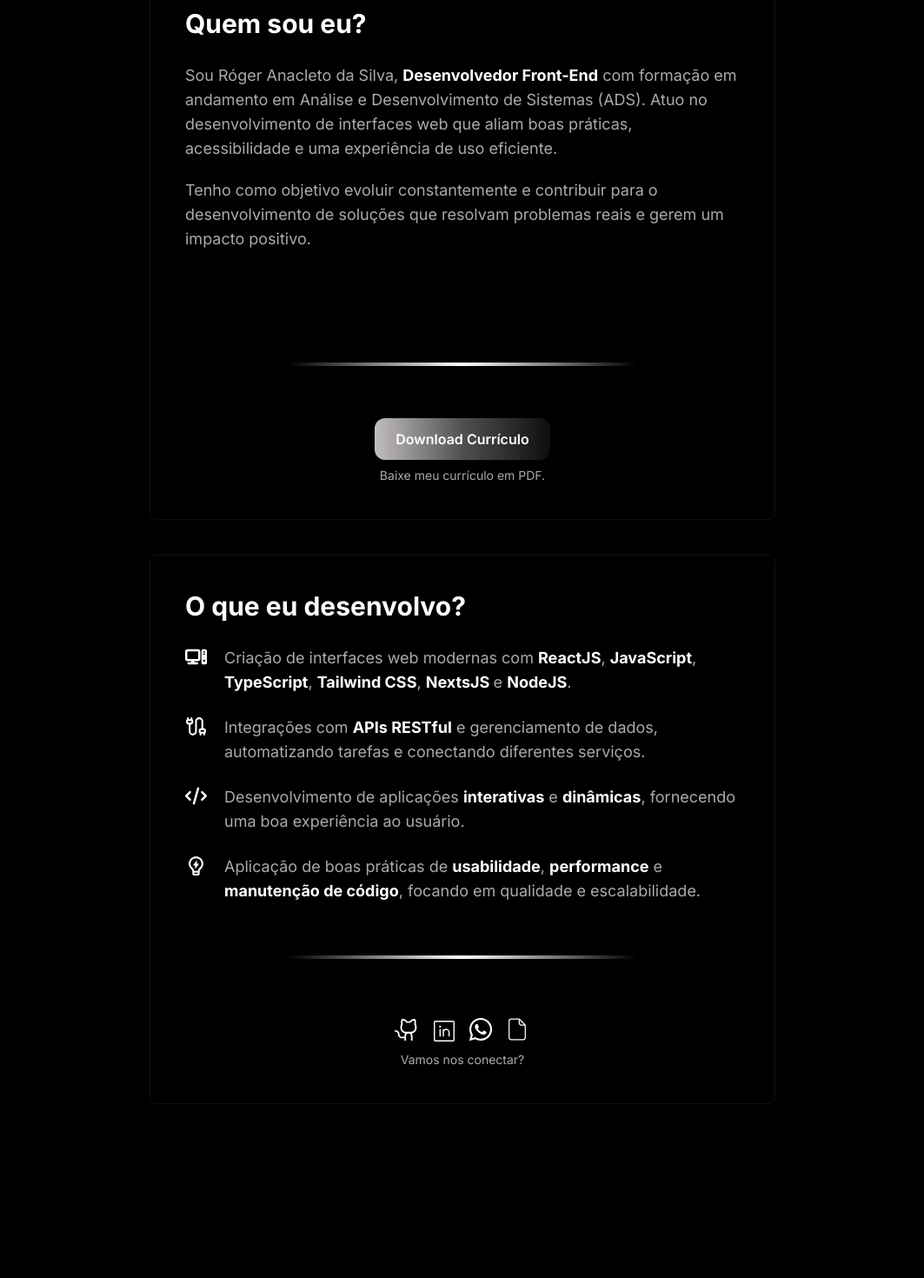
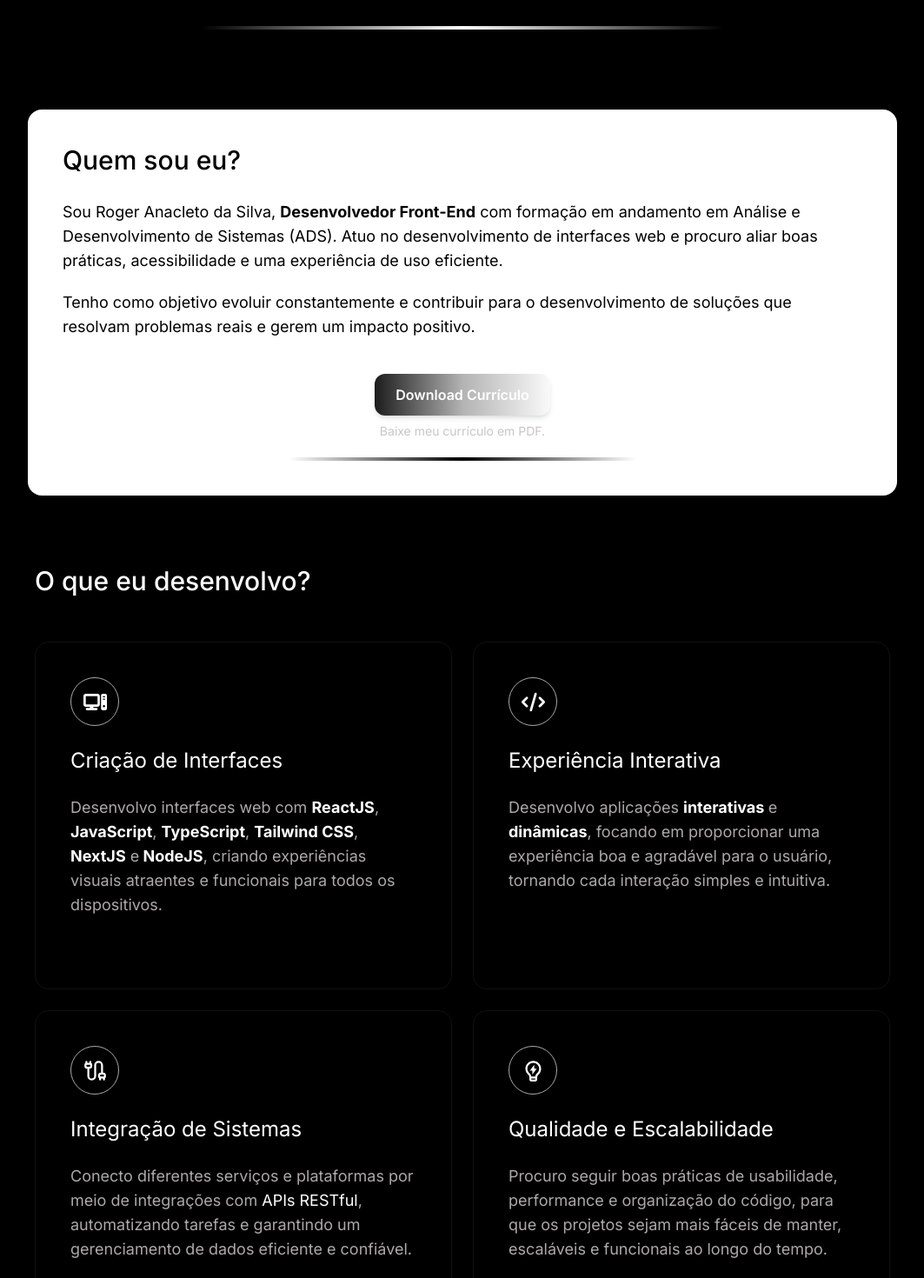
Before and after one commit to rogeranacleto/portfolio, a React (Vite) app: page / in a window 1280 px wide. Shown: the part 1000-2470 px from the top of the page at 87% size, without its empty margins (108-1171 px from the left). Built offline with nearby package versions, Linux system fonts and the light colour scheme.

Commit message:
feat: new layout about section

```diff
--- a/src/components/About/index.tsx
+++ b/src/components/About/index.tsx
@@ -1,80 +1,139 @@
 import { FaComputer } from "react-icons/fa6";
 import { LuCable } from "react-icons/lu";
-import { Links } from "../Links";
 import { FaCode } from "react-icons/fa6";
 import { RiLightbulbFlashLine } from "react-icons/ri";
 export function About(){
-    return(
-        <div className="min-h-100 flex justify-center max-w-screen w-full flex-col">
-            <div className="flex flex-col">
+    return (
+      <div className="min-h-screen flex justify-center max-w-screen w-full flex-col mb-100" id="about">
         <div className="flex flex-col items-center">
-                    <h1 className="text-5xl font-bold mb-3 text-white">Sobre mim</h1>
-                    <div className="h-1 w-56 bg-linear-to-r from-transparent via-white to-transparent mx-auto"></div>
+          <div className="flex flex-col items-center border border-solid border-black rounded-3xl bg-[#c2bebe15] max-w-30 mb-5">
+            <h1 className="text-sm font-medium text-white pl-4 pr-4 pt-2 pb-2">
+              Sobre mim
+            </h1>
           </div>
-                <div className="flex items-center justify-center">
-                    <p className="text-[#c2bebee3] mt-4 text-lg">Saiba mais sobre mim e minha carreira profissional.</p>
+          <div className="flex items-center justify-center flex-col mb-8 pl-10 pr-10">
+            <p className="text-white mt-4 text-6xl font-medium max-w-4xl text-center mb-4">
+              Saiba um pouco mais sobre mim e o que eu desenvolvo
+            </p>
+            <div className="h-1 max-w-150 w-full bg-linear-to-r from-transparent via-white to-transparent mx-auto mt-5"></div>
           </div>
         </div>
-            <div className="flex items-center justify-center gap-10 mt-15 flex-wrap m-8">
-                <div className="max-w-180 w-full min-h-150 backdrop-blur-xs border border-solid border-[#c2bebe15] rounded-lg p-10">
-                    <h1 className="text-white font-bold text-3xl">Quem sou eu?</h1>
-                    <p className="text-[#c2bebee3] mt-7 text-lg text-left">
-                    Sou Róger Anacleto da Silva, <span className="font-bold text-white">Desenvolvedor Front-End</span> com formação em andamento em Análise e Desenvolvimento de Sistemas (ADS).
-                    Atuo no desenvolvimento de interfaces web que aliam boas práticas, acessibilidade e uma experiência de uso eficiente.
+        <div className="flex items-center justify-center gap-10 mt-15 flex-wrap m-8 flex-col">
+          <div className="max-w-250 w-full h- backdrop-blur-xs bg-white rounded-2xl p-10">
+            <h1 className="text-black font-medium text-3xl">Quem sou eu?</h1>
+            <p className="text-black mt-7 text-lg text-left">
+              Sou Roger Anacleto da Silva,{" "}
+              <span className="font-bold text-black">
+                Desenvolvedor Front-End
+              </span>{" "}
+              com formação em andamento em Análise e Desenvolvimento de Sistemas
+              (ADS). Atuo no desenvolvimento de interfaces web e procuro aliar boas
+              práticas, acessibilidade e uma experiência de uso eficiente.
             </p>
-                    <p className="text-[#c2bebee3] mt-5 text-lg">Tenho como objetivo evoluir constantemente e contribuir para o desenvolvimento de soluções que resolvam problemas reais e gerem um impacto positivo.</p>
-                    <div className="h-1 w-100 bg-linear-to-r from-transparent via-white to-transparent mx-auto mt-32"></div>
-                    <div className="flex items-center justify-center mt-15 flex-col">
-                        <button className="bg-linear-to-r from-[#c2bebe] via-[#c2bebe6b] to-[#c2bebe13] text-white font-semibold px-6 py-3 rounded-xl shadow-md hover:from-[#c2bebee3] hover:to-[#c2bebe17] transition-all hover:scale-110 duration-300 cursor-pointer">
+            <p className="text-black mt-5 text-lg">
+              Tenho como objetivo evoluir constantemente e contribuir para o
+              desenvolvimento de soluções que resolvam problemas reais e gerem
+              um impacto positivo.
+            </p>
+            <div className="flex items-center justify-center flex-col mt-10">
+              <button className="bg-linear-to-r from-[#1d1c1c] via-[#4b4a4a6b] to-[#c2bebe13] text-white font-semibold px-6 py-3 rounded-xl shadow-md transition-all hover:scale-110 duration-300 cursor-pointer">
                 Download Currículo
               </button>
-                        <p className="text-[#c2bebee3] text-sm mt-2">Baixe meu currículo em PDF.</p>
+              <p className="text-[#c2bebee3] text-sm mt-2">
+                Baixe meu currículo em PDF.
+              </p>
             </div>
+            <div className="h-1 w-100 bg-linear-to-r from-transparent via-black to-transparent mx-auto mt-5"></div>
           </div>
 
-                <div className="max-w-180 w-full min-h-150 backdrop-blur-xs border border-solid border-[#c2bebe15] rounded-lg p-10">
-                    <h1 className="text-white font-bold text-3xl mb-7">O que eu desenvolvo?</h1>
+          <div className="flex gap-6 max-w-6xl flex-wrap mt-10">
+            <div className="flex gap-6 flex-col">
+              <h1 className="text-white font-medium text-3xl">
+                O que eu desenvolvo?
+              </h1>
+              <div className="max-w-120 w-full min-h-100 backdrop-blur-xs border border-solid border-[#c2bebe15] rounded-2xl p-10 hover:scale-105 duration-300 ease-in-out mt-7">
                 <div className="flex flex-col gap-6">
-                        <div className="flex gap-5">
+                  <div className="border border-solid border-[#c2bebee3] rounded-full w-14 h-14 flex items-center justify-center">
+                    <FaComputer className="text-white" size={27} />
+                  </div>
+                  <h1 className="text-2xl text-white">Criação de Interfaces</h1>
                   <div>
-                                <FaComputer className="text-white"size={25}/>
-                            </div>
-                            <div className="flex gap-5">
-                                <p className="text-[#c2bebee3] text-lg">Criação de interfaces web modernas com <span className="text-white font-bold">ReactJS</span>, <span className="text-white font-bold">JavaScript</span>, <span className="text-white font-bold">TypeScript</span>, <span className="text-white font-bold">Tailwind CSS</span>, <span className="text-white font-bold">NextsJS </span>e <span className="text-white font-bold">NodeJS</span>.</p>
-                            </div>
-                        </div>
-                        <div className="flex gap-5">
-                            <div>
-                                <LuCable className="text-white"size={25}/>
-                            </div>
-                            <div className="flex gap-5">
-                                <p className="text-[#c2bebee3] text-lg">Integrações com <span className="text-white font-bold">APIs RESTful</span> e gerenciamento de dados, automatizando tarefas e conectando diferentes serviços.</p>
-                            </div>
-                        </div>
-                        <div className="flex gap-5">
-                            <div>
-                                <FaCode className="text-white"size={25}/>
-                            </div>
-                            <div className="flex gap-5">
-                                <p className="text-[#c2bebee3] text-lg">Desenvolvimento de aplicações <span className="font-bold text-white">interativas</span> e <span className="font-bold text-white">dinâmicas</span>, fornecendo uma boa experiência ao usuário.</p>
-                            </div>
-                        </div>
-                        <div className="flex gap-5">
-                            <div>
-                                <RiLightbulbFlashLine className="text-white"size={25}/>
-                            </div>
-                            <div className="flex gap-5">
-                                <p className="text-[#c2bebee3] text-lg">Aplicação de boas práticas de <span className="font-bold text-white">usabilidade</span>, <span className="font-bold text-white">performance</span> e <span className="font-bold text-white">manutenção de código</span>, focando em qualidade e escalabilidade.</p>
+                    <p className="text-[#c2bebee3] text-lg">
+                      Desenvolvo interfaces web com {" "}
+                      <span className="text-white font-bold">ReactJS</span>,{" "}
+                      <span className="text-white font-bold">JavaScript</span>,{" "}
+                      <span className="text-white font-bold">TypeScript</span>,{" "}
+                      <span className="text-white font-bold">Tailwind CSS</span>
+                      , <span className="text-white font-bold">NextJS</span> e
+                      <span className="text-white font-bold"> NodeJS</span>,
+                      criando experiências visuais atraentes e funcionais para
+                      todos os dispositivos.
+                    </p>
                   </div>
                 </div>
               </div>
-                    <div className="h-1 w-100 bg-linear-to-r from-transparent via-white to-transparent mx-auto mt-15"></div>
-                    <div className="flex items-center justify-center mt-12 flex-col">
-                        <Links/>
-                        <p className="text-[#c2bebee3] text-sm mt-2">Vamos nos conectar?</p>
+              <div className="max-w-120 w-full min-h-100 backdrop-blur-xs border border-solid border-[#c2bebe15] rounded-2xl p-10 hover:scale-105 duration-300 ease-in-out">
+                <div className="flex flex-col gap-6">
+                  <div className="border border-solid border-[#c2bebee3] rounded-full w-14 h-14 flex items-center justify-center">
+                    <LuCable className="text-white" size={27} />
+                  </div>
+                  <h1 className="text-2xl text-white">
+                    Integração de Sistemas
+                  </h1>
+                  <div>
+                    <p className="text-[#c2bebee3] text-lg">
+                      Conecto diferentes serviços e plataformas por meio de
+                      integrações com
+                      <span className="text-white fon-bold"> APIs RESTful</span>
+                      , automatizando tarefas e garantindo um gerenciamento de
+                      dados eficiente e confiável.
+                    </p>
                   </div>
                 </div>
               </div>
             </div>
-    )
+            <div className="flex gap-6 flex-col">
+              <div className="max-w-120 w-full min-h-100 backdrop-blur-xs border border-solid border-[#c2bebe15] rounded-2xl p-10 hover:scale-105 duration-300 ease-in-out mt-22">
+                <div className="flex flex-col gap-6">
+                  <div className="border border-solid border-[#c2bebee3] rounded-full w-14 h-14 flex items-center justify-center">
+                    <FaCode className="text-white" size={27} />
+                  </div>
+                  <h1 className="text-2xl text-white">
+                    Experiência Interativa
+                  </h1>
+                  <div>
+                    <p className="text-[#c2bebee3] text-lg">
+                      Desenvolvo aplicações{" "}
+                      <span className="text-white font-bold">interativas </span>
+                      e <span className="text-white font-bold">dinâmicas</span>,
+                      focando em proporcionar uma experiência boa e agradável
+                      para o usuário, tornando cada interação simples e
+                      intuitiva.
+                    </p>
+                  </div>
+                </div>
+              </div>
+              <div className="max-w-120 w-full min-h-100 backdrop-blur-xs border border-solid border-[#c2bebe15] rounded-2xl p-10 hover:scale-105 duration-300 ease-in-out">
+                <div className="flex flex-col gap-6">
+                  <div className="border border-solid border-[#c2bebee3] rounded-full w-14 h-14 flex items-center justify-center">
+                    <RiLightbulbFlashLine className="text-white" size={27} />
+                  </div>
+                  <h1 className="text-2xl text-white">
+                    Qualidade e Escalabilidade
+                  </h1>
+                  <div>
+                    <p className="text-[#c2bebee3] text-lg">
+                      Procuro seguir boas práticas de usabilidade, performance e
+                      organização do código, para que os projetos sejam mais
+                      fáceis de manter, escaláveis e funcionais ao longo do
+                      tempo.
+                    </p>
+                  </div>
+                </div>
+              </div>
+            </div>
+          </div>
+        </div>
+      </div>
+    );
 }
```
Lines whose indentation alone changed are shown as unchanged.
